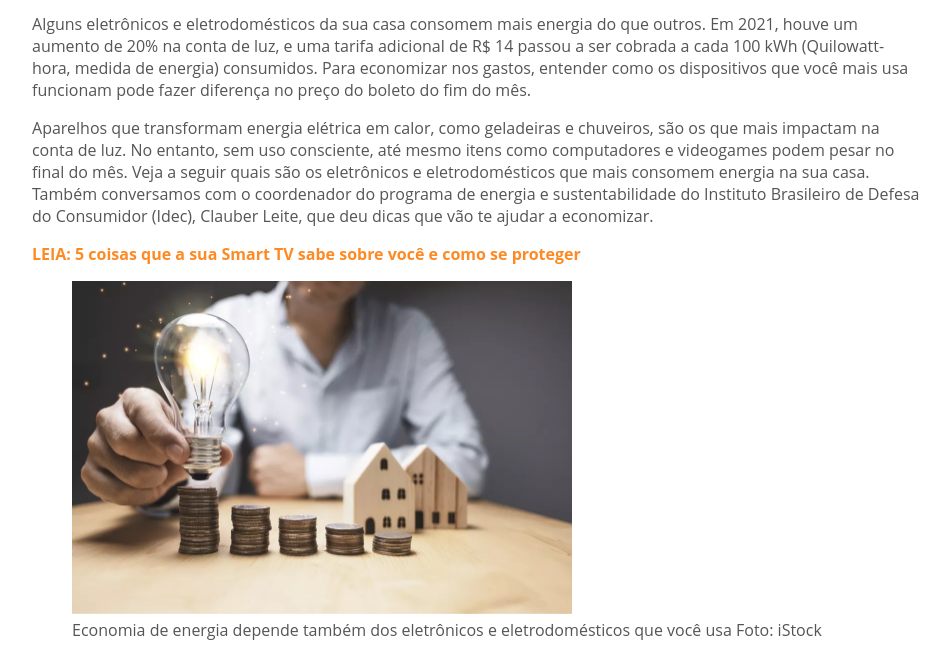
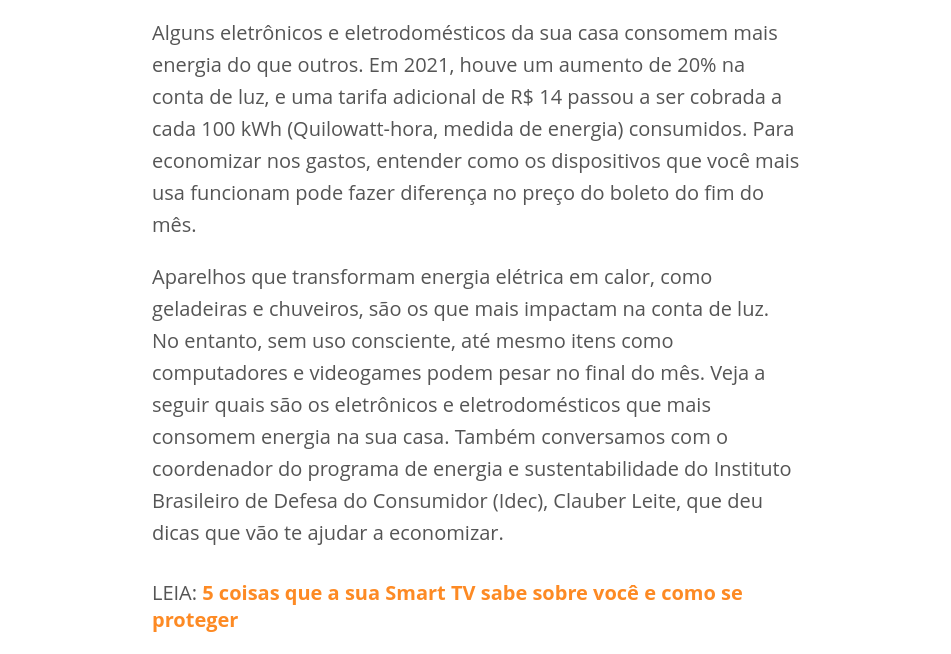
Before and after one commit to JFladsonSilva/projetoPaginaDeConteudo, a plain HTML site: page index.html in a window 1280 px wide. Shown: the part 530-1184 px from the top of the page, without its empty margins (164-1115 px from the left). Drawn offline with Linux system fonts and the light colour scheme.

Commit message:
primeira parte do conteúdo estilizado

```diff
--- a/index.html
+++ b/index.html
@@ -47,7 +47,8 @@
             energia e sustentabilidade do Instituto Brasileiro de Defesa do
             Consumidor (Idec), Clauber Leite, que deu dicas que vão te ajudar a
             economizar.</p>
-            <a href="https://www.techtudo.com.br/listas/2022/01/5-coisas-que-a-sua-smart-tv-sabe-sobre-voce-e-como-se-proteger.ghtml" target="_blank">LEIA: 5 coisas que a sua Smart TV sabe sobre você e como se proteger</a>
+            <div class="cta"> LEIA:<a href="https://www.techtudo.com.br/listas/2022/01/5-coisas-que-a-sua-smart-tv-sabe-sobre-voce-e-como-se-proteger.ghtml" target="_blank"> 5 coisas que a sua Smart TV sabe sobre você e como se proteger</a>
+            </div>
             <figure>
                 <img src="images/moedas.png" alt="Moedas" width="500px">
                 <figcaption>Economia de energia depende também dos eletrônicos e eletrodomésticos que você usa Foto: iStock</figcaption>
--- a/style.css
+++ b/style.css
@@ -1,6 +1,5 @@
 body {
     font-family: Open Sans, 'Gill Sans MT', Calibri, 'Trebuchet MS', sans-serif;
-    text-align: left;
     color: #555;
     margin: 0;
     padding: 0;
@@ -41,11 +40,20 @@ h1,h2 {
     width: 20px;
     padding: 10px 10px 10px 0px;
 }
-
-
-
+.main {
+    max-width: 648px;
+    margin: auto;
+}
+p {
+    font-size: 20px;
+    line-height: 32px;
+}
 a {
     font-weight: 700;
     color: #fd8a24;
     text-decoration: none;
 }
+.cta {
+    font-size: 20px;
+    margin: 30px 0;
+}
```
